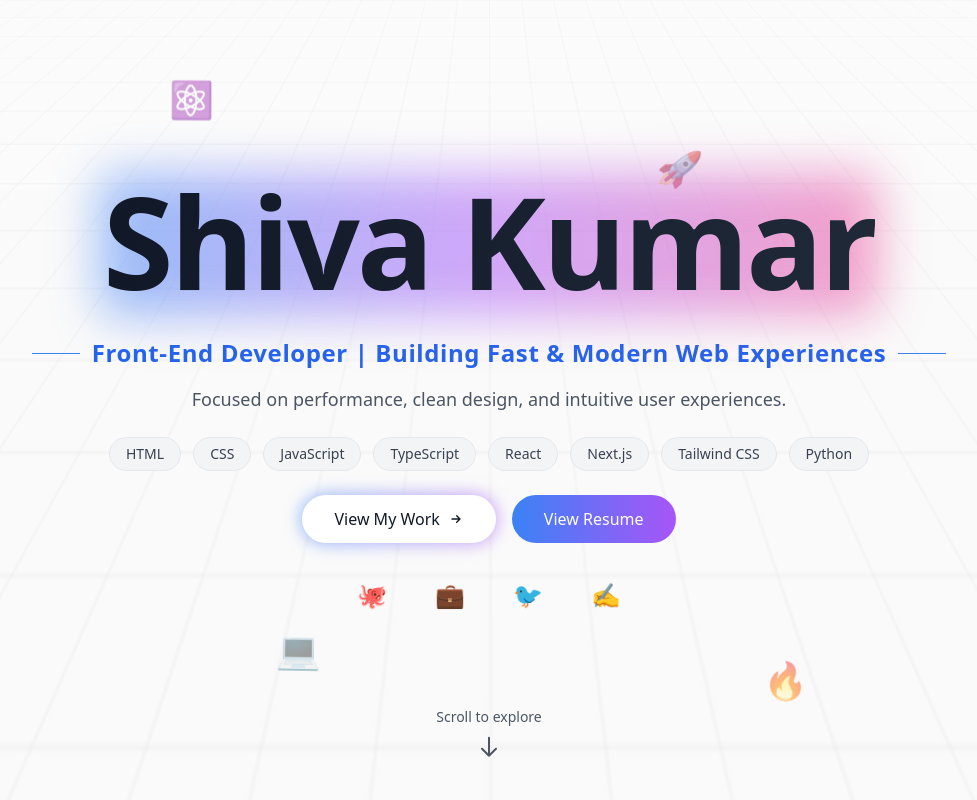
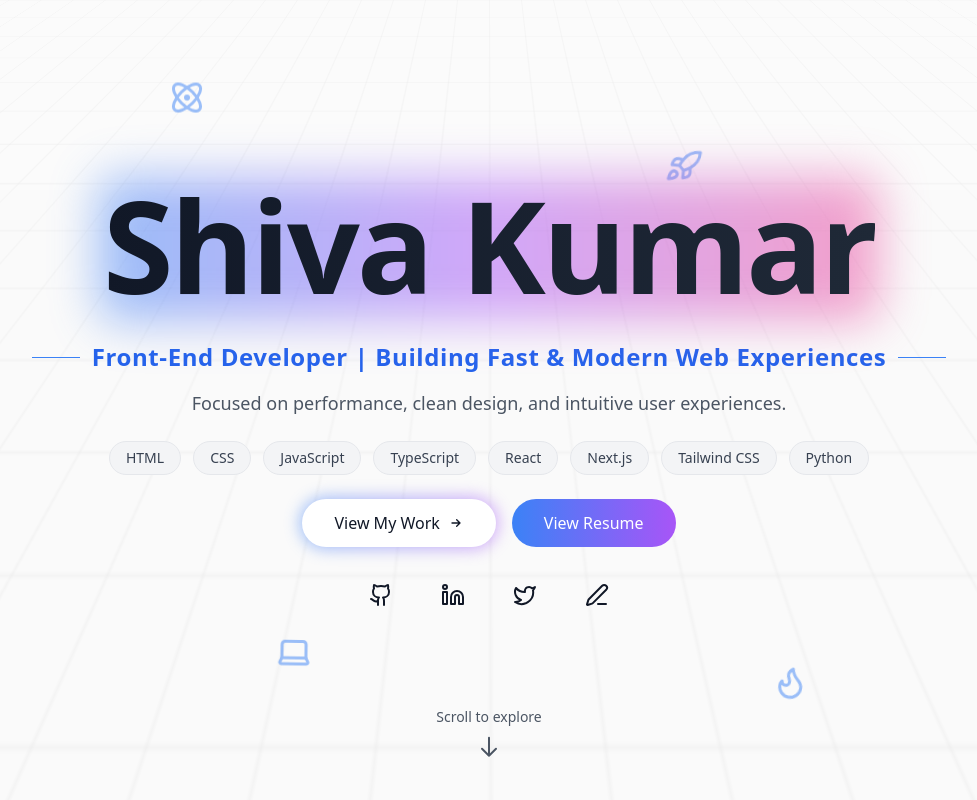
Before and after one commit to ShivaJ007/shiva-portfolio, a Next.js app: page / in a window 1280 px wide. Shown: the top 800 px of the page, without its empty margins (151-1128 px from the left). Built offline with nearby package versions, Linux system fonts and the light colour scheme.

Commit message:
Replace emojis with lucide-react icons for consistent rendering

```diff
--- a/components/HeroSection.tsx
+++ b/components/HeroSection.tsx
@@ -1,4 +1,14 @@
 import React from "react";
+import {
+  Atom,
+  Rocket,
+  Laptop,
+  Flame,
+  Github,
+  Linkedin,
+  Twitter,
+  PenLine,
+} from "lucide-react";
 
 export const HeroSection = () => {
   return (
@@ -11,19 +21,17 @@ export const HeroSection = () => {
       {/* Floating Tech Icons */}
       <div className="absolute inset-0 overflow-hidden">
         {[
-          { icon: "⚛️", delay: "0s", position: "top-20 left-1/4" },
-          { icon: "🚀", delay: "2s", position: "top-40 right-1/3" },
-          { icon: "💻", delay: "1s", position: "bottom-32 left-1/3" },
-          { icon: "🔥", delay: "3s", position: "bottom-20 right-1/4" },
+          { icon: Atom, delay: "0s", position: "top-20 left-1/4" },
+          { icon: Rocket, delay: "2s", position: "top-40 right-1/3" },
+          { icon: Laptop, delay: "1s", position: "bottom-32 left-1/3" },
+          { icon: Flame, delay: "3s", position: "bottom-20 right-1/4" },
         ].map((item, index) => (
           <div
             key={index}
             className={`absolute ${item.position} animate-float opacity-50`}
             style={{ animationDelay: item.delay }}
           >
-            <span className="text-4xl cursor-default select-none">
-              {item.icon}
-            </span>
+            <item.icon className="w-9 h-9 text-blue-500 cursor-default select-none" />
           </div>
         ))}
       </div>
@@ -117,16 +125,16 @@ export const HeroSection = () => {
             {[
               {
                 name: "GitHub",
-                icon: "🐙",
+                icon: Github,
                 href: "https://github.com/ShivaJ007",
               },
               {
                 name: "LinkedIn",
-                icon: "💼",
+                icon: Linkedin,
                 href: "https://www.linkedin.com/in/shivakumar-482b69211",
               },
-              { name: "Twitter", icon: "🐦", href: "#" },
-              { name: "Blog", icon: "✍️", href: "#" },
+              { name: "Twitter", icon: Twitter, href: "#" },
+              { name: "Blog", icon: PenLine, href: "#" },
             ].map((social) => (
               <a
                 key={social.name}
@@ -136,9 +144,7 @@ export const HeroSection = () => {
                 target="_blank" // <-- Naya tab me open karne ke liye
                 rel="noopener noreferrer" // <-- Security ke liye, jab target="_blank" ho
               >
-                <span className="text-xl sm:text-2xl group-hover:scale-110 transition-transform inline-block">
-                  {social.icon}
-                </span>
+                <social.icon className="w-5 h-5 sm:w-6 sm:h-6 group-hover:scale-110 transition-transform" />
               </a>
             ))}
           </div>
--- a/package.json
+++ b/package.json
@@ -10,6 +10,7 @@
   },
   "dependencies": {
     "framer-motion": "^12.23.12",
+    "lucide-react": "^1.22.0",
     "next": "^16.2.9",
     "react": "19.0.0",
     "react-dom": "19.0.0"
```
Also changed, not shown: 1 other file (tests, documents, lock files or other folders).
